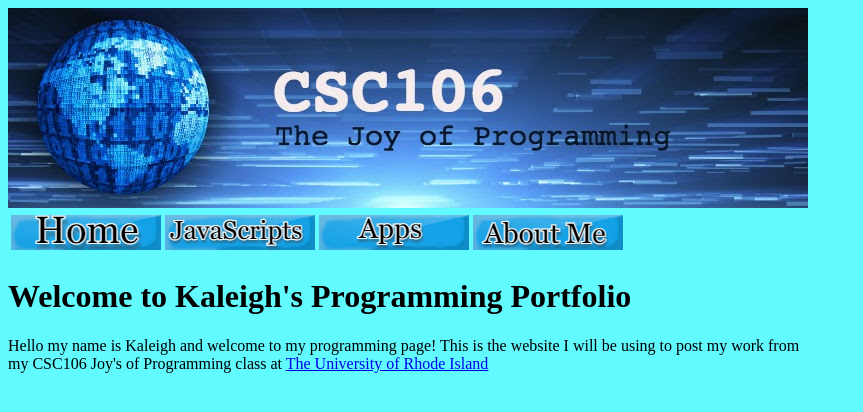
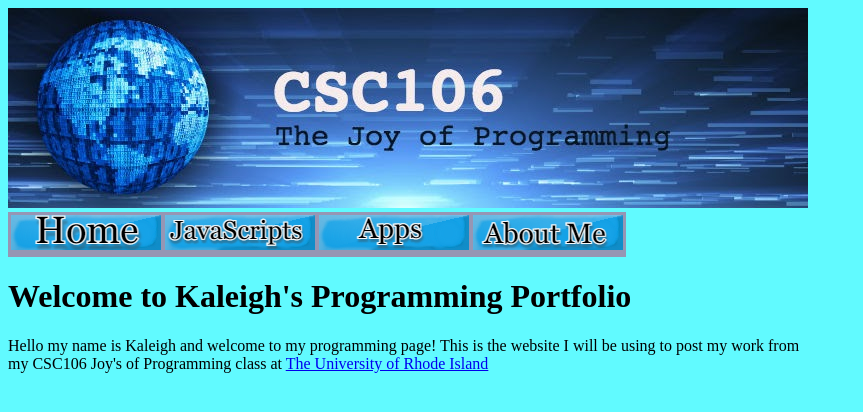
Before and after one commit to karchambault1/kachambault1.github.io, a plain HTML site: page csstest.html in a window 1280 px wide. Shown: the whole page, without its empty margins (0-863 px from the left). Drawn offline with Linux system fonts and the light colour scheme.

Commit message:
Update csstest.html

```diff
--- a/csstest.html
+++ b/csstest.html
@@ -5,7 +5,7 @@
         <title>Kaleigh's Programming Portfolio</title>
         <link rel="stylesheet" href="style1.css">
         <style>
-            table {background-color: rbg(150, 150, 180);}
+            table {background-color: rgb(150, 150, 180);}
         </style>
     </head>
     <body>
```
